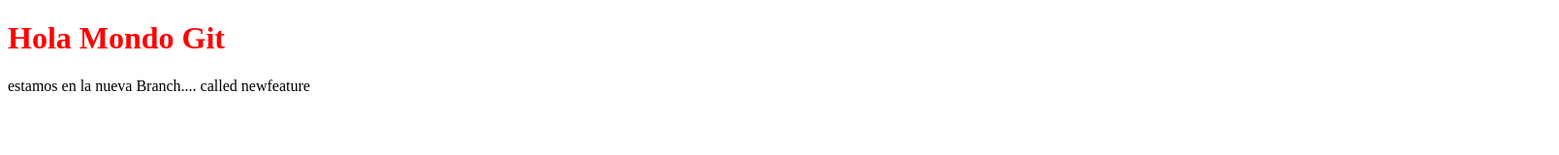
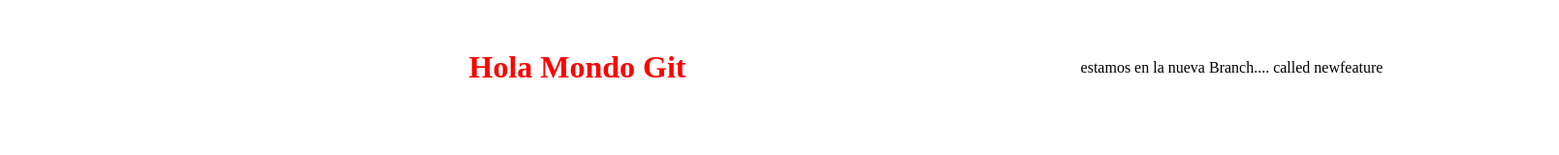
Before and after one commit to fernan-sax78/NewPro, a plain HTML site: page Git-Folder/index.html in a window 1280 px wide. Shown: the whole page at 97% size, 1608 px wide, since content can reach past the window. Drawn offline with Linux system fonts and the light colour scheme.

Commit message:
css modificado

```diff
--- a/Git-Folder/style.css
+++ b/Git-Folder/style.css
@@ -1,5 +1,36 @@
-h1{
-
-color:red;
+.contain{
+  display: flex;
+  width: 1350px;
+  margin-top: 30px;
+  align-items: center;
+  margin-left: 250px;
 
 }
+
+
+h1{
+color:red;
+width: 100%;
+text-align: center;
+}
+p{
+  width: 100%;
+  text-align: center;
+}
+
+
+
+
+
+
+
+
+
+
+*,
+*:before,
+*:after {
+  -webkit-box-sizing: border-box;
+     -moz-box-sizing: border-box;
+          box-sizing: border-box;
+}
```
